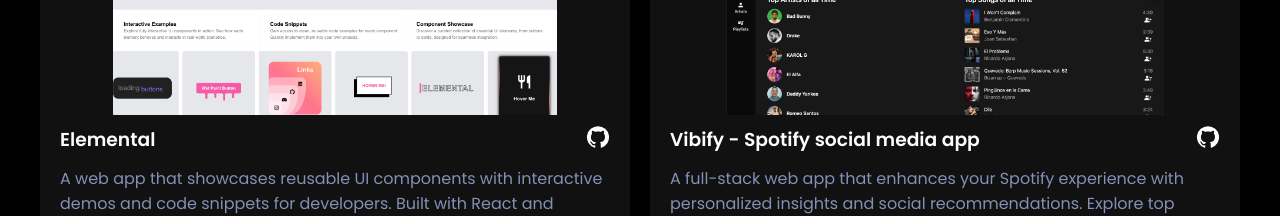
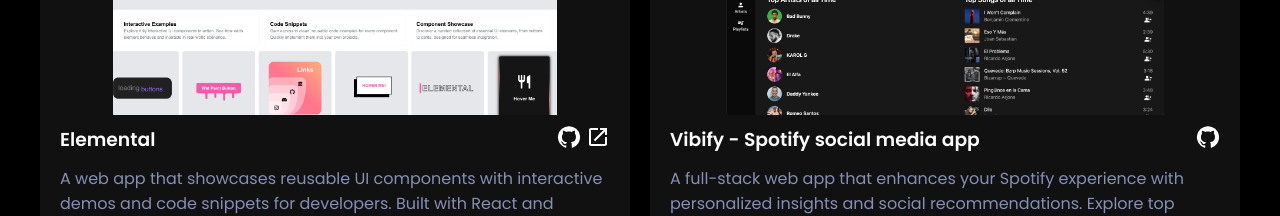
Before and after one commit to kevincas01/portfolio, a React (Create React App) app: page / in a window 1280 px wide. Shown: the part 2600-2816 px from the top of the page. Built offline with nearby package versions, Linux system fonts and the light colour scheme; the HTML template or start-up script is replaced by a standard one.

Commit message:
add site link + fix github link Elemental

```diff
--- a/src/Components/Projects.js
+++ b/src/Components/Projects.js
@@ -8,7 +8,8 @@
       description: `A web app that showcases reusable UI components with interactive demos and code snippets for developers. Built with React and Tailwind CSS, Elemental highlights real-world UI solutions with clean, reusable code. Explore components in action, review their implementation, and seamlessly integrate them into your own projects.`,
       skills: ["Typescript", "Next", "Next Auth", "Spotify API"],
       imagePath: "/projects/elemental1.png",
-      githubLink: "https://github.com/kevincas01/Vibify",
+      githubLink: "https://github.com/kevincas01/elemental",
+      siteLink:"https://elemental-ui.vercel.app/"
     },
     {
       title: "Vibify - Spotify social media app",
```
